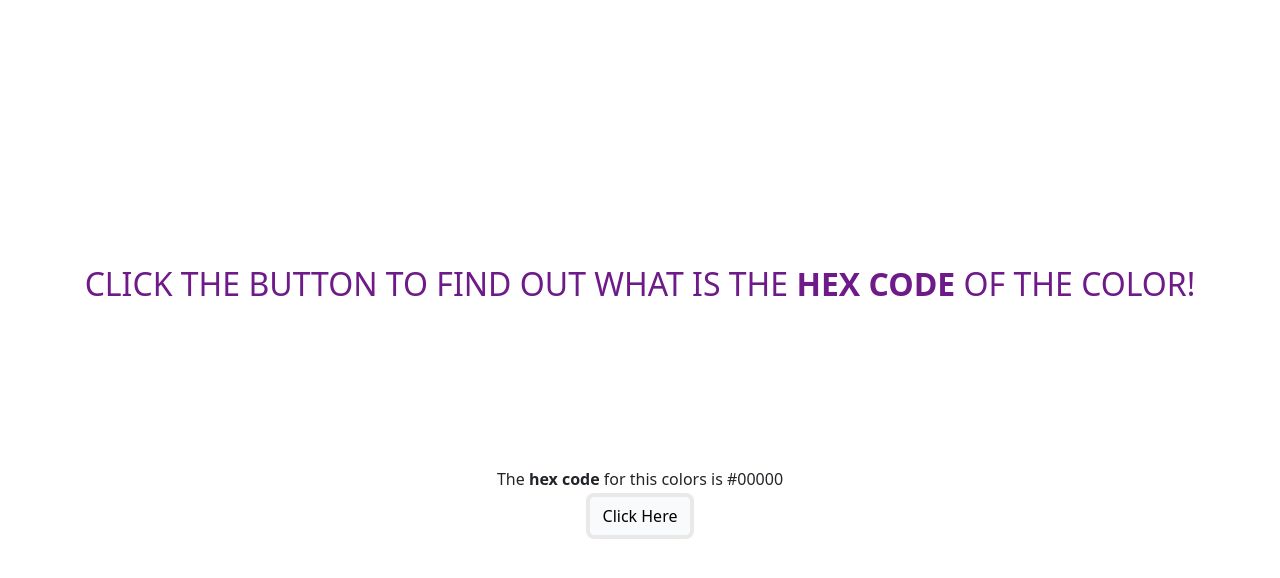
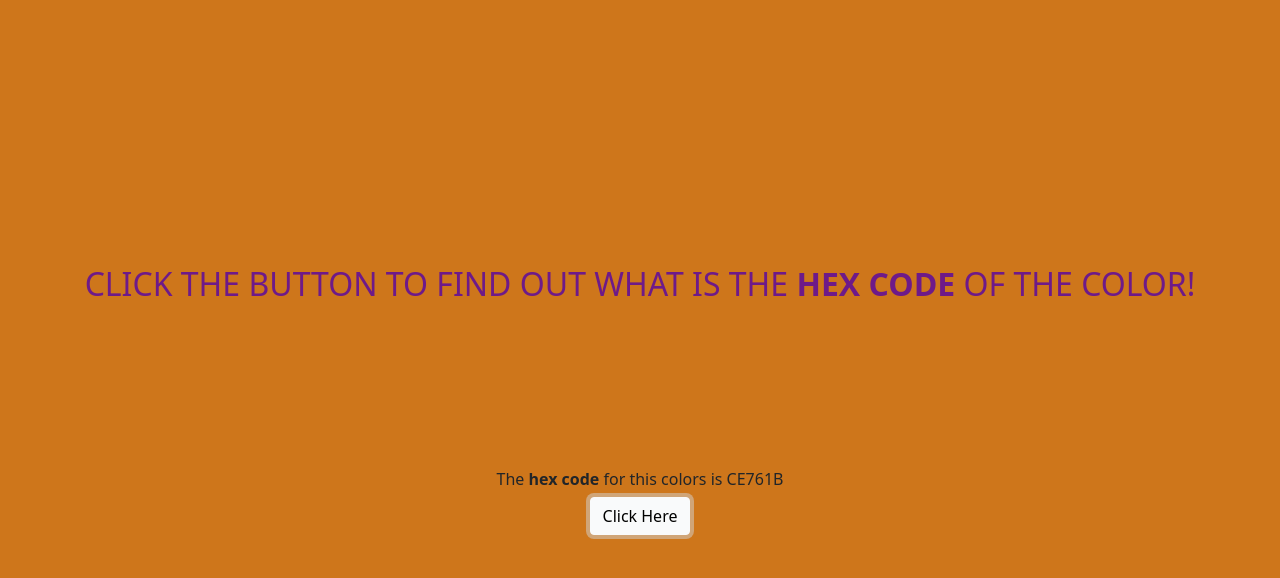
Before and after one commit to gabriel-42/WebPagesPractice, a plain HTML site: page hex-colors/index.html in a window 1280 px wide. Both pictures are taken after a click on the button "Click Here". Drawn offline with nearby package versions, Linux system fonts and the light colour scheme.

Commit message:
javascript added

```diff
--- a/hex-colors/index.html
+++ b/hex-colors/index.html
@@ -19,7 +19,7 @@
         </h1>
         <h2>
           The <b>hex code</b> for this colors is
-          <span id="hexcode">#00000</span>
+          <span id="hexcode">00000</span>
         </h2>
         <button onclick="changeColor()" type="button" class="btn btn-light">
           Click Here
--- a/hex-colors/script.js
+++ b/hex-colors/script.js
@@ -0,0 +1,27 @@
+function changeColor() {
+  let hex_numbers = [
+    '1',
+    '2',
+    '3',
+    '4',
+    '5',
+    '6',
+    '7',
+    '8',
+    '9',
+    'A',
+    'B',
+    'C',
+    'D',
+    'E',
+    'F'
+  ]
+  let hexcode = ''
+  for (let i = 0; i < 6; i++) {
+    let randomIndex = Math.floor(Math.random() * hex_numbers.length)
+    hexcode += hex_numbers[randomIndex]
+  }
+
+  document.getElementById('hexcode').innerHTML = hexcode
+  document.getElementsByTagName('body')[0].style.background = '#' + hexcode
+}
```
